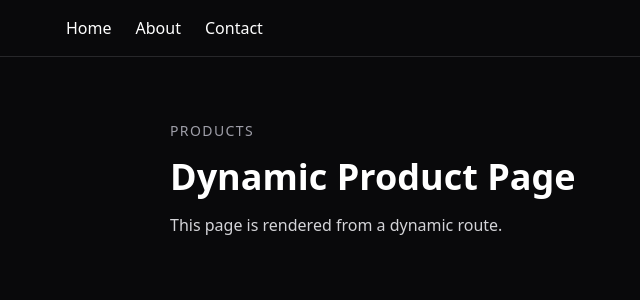
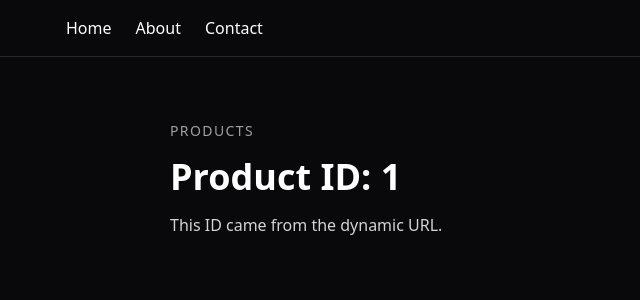
Before and after one commit to foysaliio/Nextjs-Mastery-Journey, a Next.js app: page /products/1 in a window 1280 px wide. Shown: the top 300 px of the page, without its empty margins (86-726 px from the left). Built offline with nearby package versions, Linux system fonts and the light colour scheme.

Commit message:
feat(nextjs): learn dynamic route params

```diff
--- a/src/app/products/[id]/page.tsx
+++ b/src/app/products/[id]/page.tsx
@@ -1,4 +1,12 @@
-const ProductPage = () => {
+interface ProductPageProps {
+  params: Promise<{
+    id: string;
+  }>;
+}
+
+const ProductPage = async ({ params }: ProductPageProps) => {
+  const { id } = await params;
+
   return (
     <main className="min-h-screen bg-zinc-950 px-6 py-16 text-white">
       <div className="mx-auto max-w-3xl">
@@ -6,11 +14,9 @@ const ProductPage = () => {
           Products
         </p>
 
-        <h1 className="mt-4 text-4xl font-bold">Dynamic Product Page</h1>
+        <h1 className="mt-4 text-4xl font-bold">Product ID: {id}</h1>
 
-        <p className="mt-4 text-zinc-300">
-          This page is rendered from a dynamic route.
-        </p>
+        <p className="mt-4 text-zinc-300">This ID came from the dynamic URL.</p>
       </div>
     </main>
   );
```
